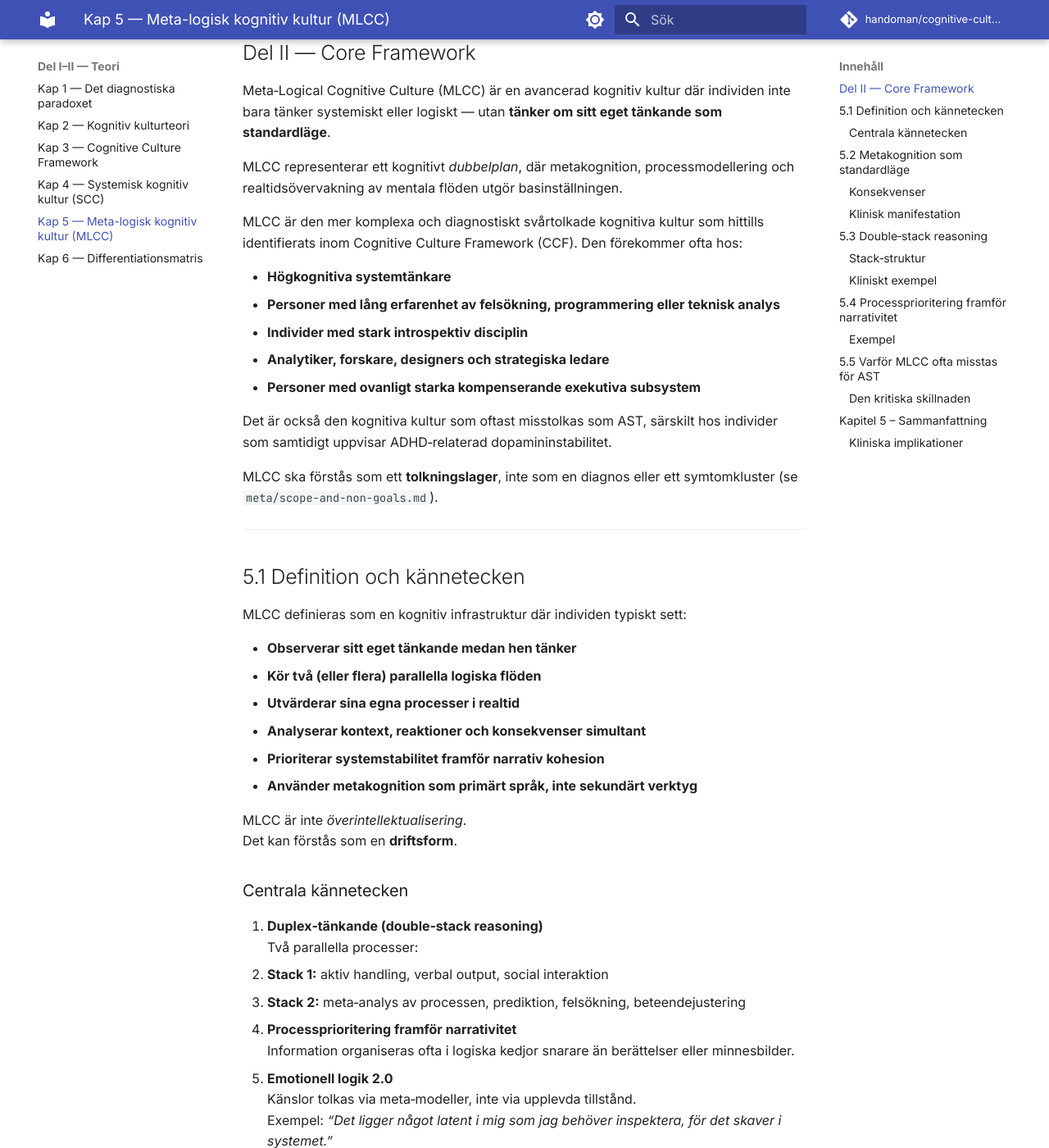
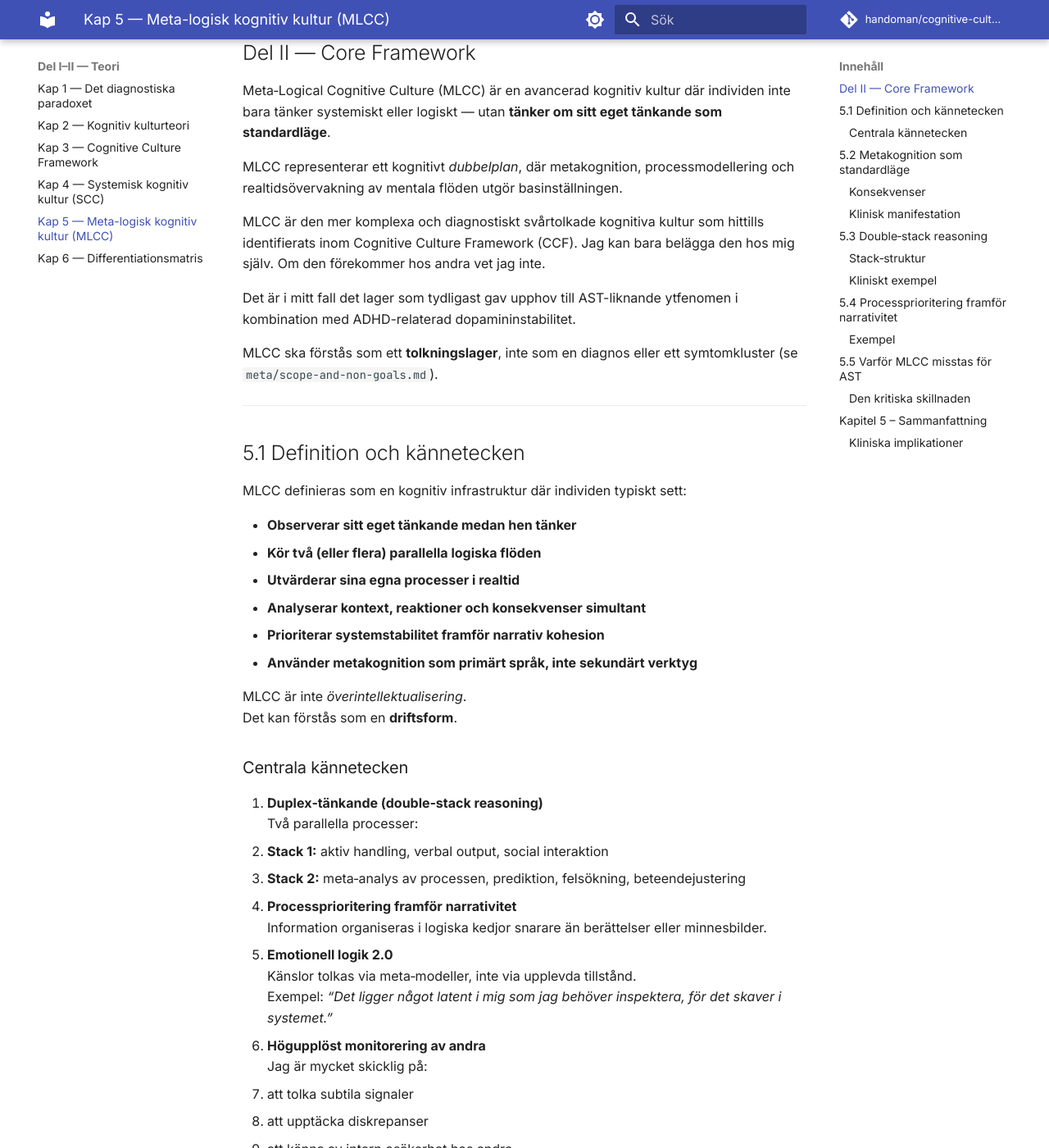
Before and after one commit to handoman/cognitive-culture-diagnostics, an MkDocs documentation site: the page built from content/sv/13-chapter-5-meta-logical-cognitive-culture.md, in a window 1280 px wide and 1400 px high, scrolled down 222 px. Shown: the whole window at 82% size. Built offline with MkDocs 1.6.1 and Material for MkDocs 9.7.7, drawn with Linux system fonts in a browser that asks for light colours; comment, search, counter and statistics services are not loaded; some of the changed text lies outside the part shown.

Commit message:
revise: ch.5 — personalize MLCC prevalence/misreading claims (D18, D42)
Co-Authored-By: Claude Sonnet 5 <noreply@anthropic.com>
Claude-Session: https://claude.ai/code/session_01NosfnVG8T5mm2NzCKrqm92

```diff
--- a/content/sv/13-chapter-5-meta-logical-cognitive-culture.md
+++ b/content/sv/13-chapter-5-meta-logical-cognitive-culture.md
@@ -6,15 +6,9 @@ Meta‑Logical Cognitive Culture (MLCC) är en avancerad kognitiv kultur där in
 
 MLCC representerar ett kognitivt *dubbelplan*, där metakognition, processmodellering och realtidsövervakning av mentala flöden utgör basinställningen.
 
-MLCC är den mer komplexa och diagnostiskt svårtolkade kognitiva kultur som hittills identifierats inom Cognitive Culture Framework (CCF). Den förekommer ofta hos:
+MLCC är den mer komplexa och diagnostiskt svårtolkade kognitiva kultur som hittills identifierats inom Cognitive Culture Framework (CCF). Jag kan bara belägga den hos mig själv. Om den förekommer hos andra vet jag inte.
 
-- **Högkognitiva systemtänkare**
-- **Personer med lång erfarenhet av felsökning, programmering eller teknisk analys**
-- **Individer med stark introspektiv disciplin**
-- **Analytiker, forskare, designers och strategiska ledare**
-- **Personer med ovanligt starka kompenserande exekutiva subsystem**
-
-Det är också den kognitiva kultur som oftast misstolkas som AST, särskilt hos individer som samtidigt uppvisar ADHD‑relaterad dopamininstabilitet.
+Det är i mitt fall det lager som tydligast gav upphov till AST-liknande ytfenomen i kombination med ADHD-relaterad dopamininstabilitet.
 
 MLCC ska förstås som ett **tolkningslager**, inte som en diagnos eller ett symtomkluster (se `meta/scope-and-non-goals.md`).
 
@@ -42,14 +36,14 @@ Det kan förstås som en **driftsform**.
    - **Stack 2:** meta‑analys av processen, prediktion, felsökning, beteendejustering
 
 2. **Processprioritering framför narrativitet**
-   Information organiseras ofta i logiska kedjor snarare än berättelser eller minnesbilder.
+   Information organiseras i logiska kedjor snarare än berättelser eller minnesbilder.
 
 3. **Emotionell logik 2.0**
    Känslor tolkas via meta‑modeller, inte via upplevda tillstånd.
    Exempel: *“Det ligger något latent i mig som jag behöver inspektera, för det skaver i systemet.”*
 
 4. **Högupplöst monitorering av andra**
-   Personer med MLCC är ofta mycket skickliga på:
+   Jag är mycket skicklig på:
    - att tolka subtila signaler
    - att upptäcka diskrepanser
    - att känna av intern osäkerhet hos andra
@@ -79,7 +73,7 @@ Detta behöver inte vara ett försvarsbeteende, utan kan vara den naturliga drif
 
 ### Klinisk manifestation
 
-I IDA/DIVA/WAIS uppvisar individen ofta:
+I IDA/DIVA/WAIS uppvisar individen:
 
 - **Konsekventa, logiska och genomarbetade svar**
 - **Spontana men hyperstrukturerade resonemang**
@@ -162,7 +156,7 @@ Drivkrafterna är dock fundamentalt annorlunda.
 
 ---
 
-## 5.5 Varför MLCC ofta misstas för AST
+## 5.5 Varför MLCC misstas för AST
 
 MLCC delar flera ytliga likheter med AST, trots helt olika etiologi.
 
@@ -202,15 +196,15 @@ Meta‑Logical Cognitive Culture (MLCC):
 - **Driftsform:** avancerad kognitiv struktur med permanent aktiverad metakognition
 - **Mekanism:** bygger på dubbelstackad kognition och realtidsanalys
 - **Affekt:** bearbetar känslor som processlogik, inte narrativ
-- **Diagnostik:** ger svar som ofta misstolkas som AST‑liknande
+- **Diagnostik:** gav i mitt fall svar som misstolkades som AST‑liknande
 - **Profil:** kännetecknas av extrem intern koherens och hög abstraktionsnivå
 
 ### Kliniska implikationer
 
-För diagnostiken innebär MLCC att klinikern behöver:
+I mitt fall hade det hjälpt om utredningen:
 
-- **Förstå meta‑logiskt språkbruk**
-- **Identifiera double‑stack reasoning i svar**
-- **Separera AST‑liknande output från AST‑typisk funktion**
-- **Ställa frågor riktade mot process, inte fenomen**
-- **Bedöma affektsystem utifrån affektlogik, inte affektstil**
+- **förstått meta‑logiskt språkbruk**
+- **identifierat double‑stack reasoning i svaren**
+- **separerat AST‑liknande output från AST‑typisk funktion**
+- **ställt frågor riktade mot process, inte fenomen**
+- **bedömt affektsystemet utifrån affektlogik, inte affektstil**
```
Also changed, not shown: other parts of content/sv/13-chapter-5-meta-logical-cognitive-culture.md (+1 -1 lines).
